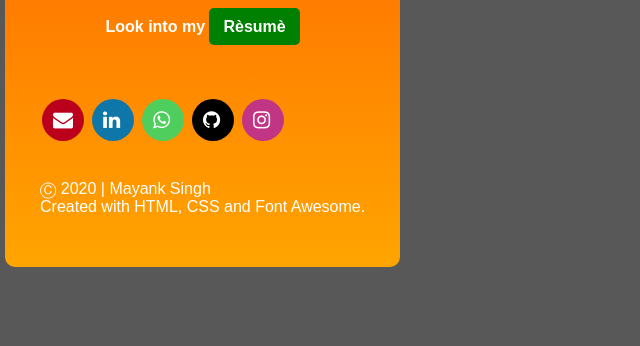
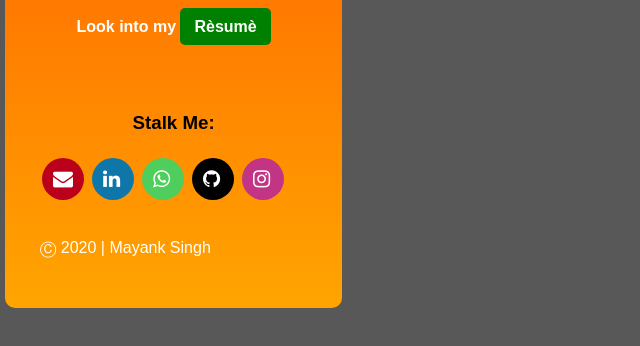
Before and after one commit to mayank-mst/mayank-mst.github.io, a plain HTML site: page index.html in a window 1280 px wide. Shown: the part 374-720 px from the top of the page, without its empty margins (0-640 px from the left). Drawn offline with nearby package versions, Linux system fonts and the light colour scheme; a web font is replaced by a local one.

Commit message:
Update index.html

```diff
--- a/index.html
+++ b/index.html
@@ -32,6 +32,7 @@
         <h4 class="francoisFont whiteText centerText">Look into my <a class="btn whiteText" href="https://drive.google.com/file/d/1IUeKI8CtxKaZtL_ojWjG330NOlVckT4B/view" target="_blank">R&#232;sum&#232;</a></h4>
 
         <br><br>
+        <h3 class="francoisFont blackText centerText">Stalk Me:</h3>
         <div class="sabout">
             <a href="mailto:mayank.mst18@gmail.com" data-toggle="tooltip" title="Gmail" target="_blank" class="fa fa-envelope"></a>
             <a href="https://www.linkedin.com/in/mayanksingh18/" data-toggle="tooltip" title="LinkedIn" target="_blank" class="fa fa-linkedin"></a>
@@ -50,8 +51,6 @@
         <br>
             <p class="whiteText francoisFont">
                 &#X24B8 2020 | Mayank Singh
-                <br>
-                Created with HTML, CSS and Font Awesome.
             </p>
       </div>
     </div>
```
